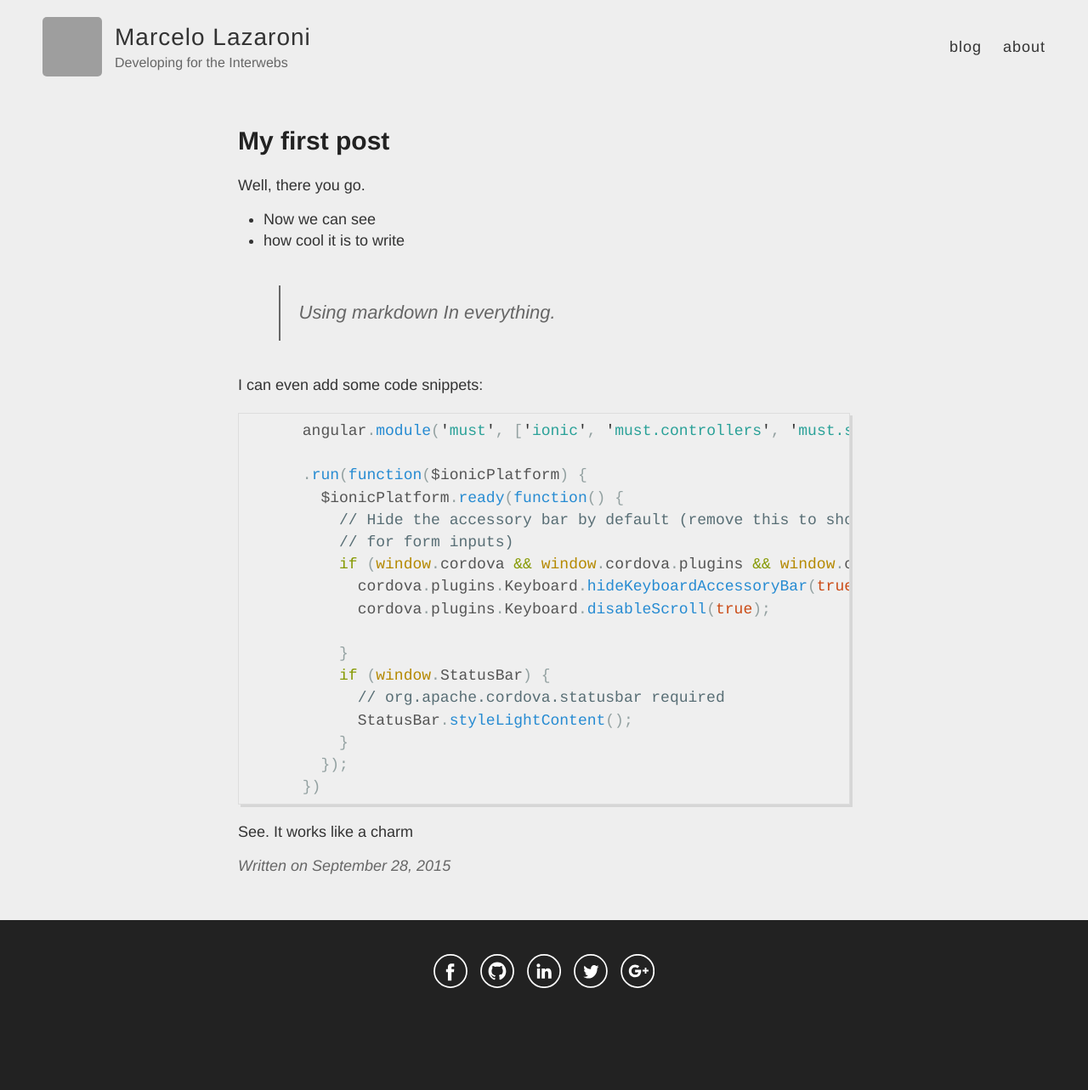
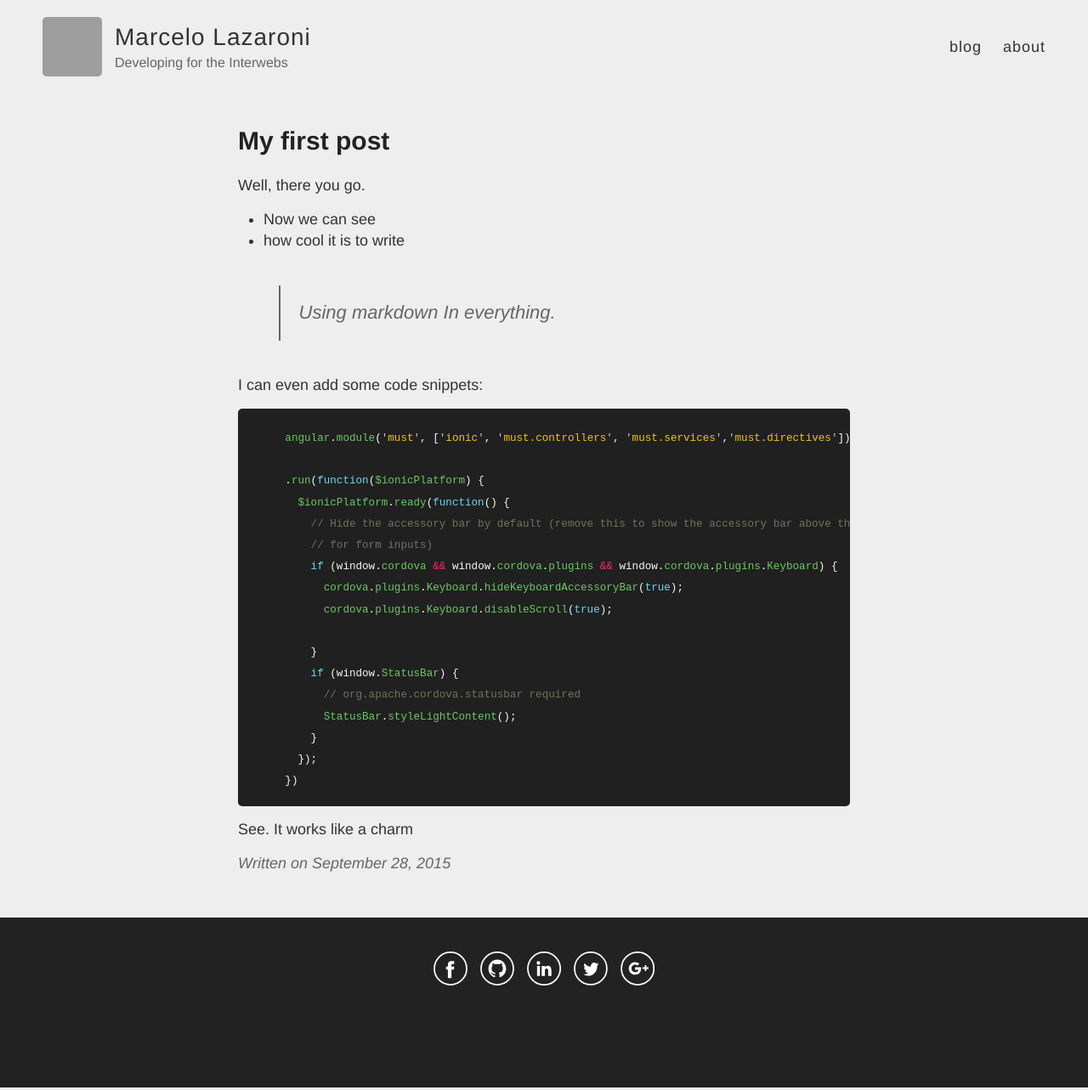
Before and after one commit to lazamar/lazamar.github.io, a Jekyll site: the page built from _posts/2015-09-28-my-first-post.md, in a window 1280 px wide. Shown: the whole page at 85% size. Built offline with Jekyll 4.4.1, drawn with Linux system fonts in a browser that asks for light colours; Markdown is read by kramdown in place of the engine named in the settings; comment, search, counter and statistics services are not loaded; grey boxes are pictures that could not be loaded.

Commit message:
Change hihlighting theme.

```diff
--- a/_sass/_highlights.scss
+++ b/_sass/_highlights.scss
@@ -1,84 +1,85 @@
+
+
+code {
+  font-family: 'Meslo LG S', 'Droid Sans Mono', 'Ubuntu Mono', monospace;
+  font-size: .7em;
+}
 
 .highlight {
-  background-color: #efefef;
-  padding: 7px 7px 7px 10px;
-  border: 1px solid #ddd;
-  -moz-box-shadow: 3px 3px rgba(0,0,0,0.1);
-  -webkit-box-shadow: 3px 3px rgba(0,0,0,0.1);
-  box-shadow: 3px 3px rgba(0,0,0,0.1);
-  margin: 20px 0 20px 0;
-  overflow: scroll;
+  white-space: pre;
+  overflow: auto;
+  word-wrap: normal; /* horizontal scrolling */
+  -moz-border-radius: 5px;
+  -webkit-border-radius: 5px;
+  border-radius: 5px;
+  padding: 20px;
+  padding-left: 10px;
+  background: #202020;
+  color: #C1C2C3;
 }
 
-code {
-  font-family:'Bitstream Vera Sans Mono','Courier', monospace;
-}
 
-.highlight .c { color: #586E75 } /* Comment */
-.highlight .err { color: #93A1A1 } /* Error */
-.highlight .g { color: #93A1A1 } /* Generic */
-.highlight .k { color: #859900 } /* Keyword */
-.highlight .l { color: #93A1A1 } /* Literal */
-.highlight .n { color: #93A1A1 } /* Name */
-.highlight .o { color: #859900 } /* Operator */
-.highlight .x { color: #CB4B16 } /* Other */
-.highlight .p { color: #93A1A1 } /* Punctuation */
-.highlight .cm { color: #586E75 } /* Comment.Multiline */
-.highlight .cp { color: #859900 } /* Comment.Preproc */
-.highlight .c1 { color: #586E75 } /* Comment.Single */
-.highlight .cs { color: #859900 } /* Comment.Special */
-.highlight .gd { color: #2AA198 } /* Generic.Deleted */
-.highlight .ge { color: #93A1A1; font-style: italic } /* Generic.Emph */
-.highlight .gr { color: #DC322F } /* Generic.Error */
-.highlight .gh { color: #CB4B16 } /* Generic.Heading */
-.highlight .gi { color: #859900 } /* Generic.Inserted */
-.highlight .go { color: #93A1A1 } /* Generic.Output */
-.highlight .gp { color: #93A1A1 } /* Generic.Prompt */
-.highlight .gs { color: #93A1A1; font-weight: bold } /* Generic.Strong */
-.highlight .gu { color: #CB4B16 } /* Generic.Subheading */
-.highlight .gt { color: #93A1A1 } /* Generic.Traceback */
-.highlight .kc { color: #CB4B16 } /* Keyword.Constant */
-.highlight .kd { color: #268BD2 } /* Keyword.Declaration */
-.highlight .kn { color: #859900 } /* Keyword.Namespace */
-.highlight .kp { color: #859900 } /* Keyword.Pseudo */
-.highlight .kr { color: #268BD2 } /* Keyword.Reserved */
-.highlight .kt { color: #DC322F } /* Keyword.Type */
-.highlight .ld { color: #93A1A1 } /* Literal.Date */
-.highlight .m { color: #2AA198 } /* Literal.Number */
-.highlight .s { color: #2AA198 } /* Literal.String */
-.highlight .na { color: #93A1A1 } /* Name.Attribute */
-.highlight .nb { color: #B58900 } /* Name.Builtin */
-.highlight .nc { color: #268BD2 } /* Name.Class */
-.highlight .no { color: #CB4B16 } /* Name.Constant */
-.highlight .nd { color: #268BD2 } /* Name.Decorator */
-.highlight .ni { color: #CB4B16 } /* Name.Entity */
-.highlight .ne { color: #CB4B16 } /* Name.Exception */
-.highlight .nf { color: #268BD2 } /* Name.Function */
-.highlight .nl { color: #93A1A1 } /* Name.Label */
-.highlight .nn { color: #93A1A1 } /* Name.Namespace */
-.highlight .nx { color: #555 } /* Name.Other */
-.highlight .py { color: #93A1A1 } /* Name.Property */
-.highlight .nt { color: #268BD2 } /* Name.Tag */
-.highlight .nv { color: #268BD2 } /* Name.Variable */
-.highlight .ow { color: #859900 } /* Operator.Word */
-.highlight .w { color: #93A1A1 } /* Text.Whitespace */
-.highlight .mf { color: #2AA198 } /* Literal.Number.Float */
-.highlight .mh { color: #2AA198 } /* Literal.Number.Hex */
-.highlight .mi { color: #2AA198 } /* Literal.Number.Integer */
-.highlight .mo { color: #2AA198 } /* Literal.Number.Oct */
-.highlight .sb { color: #586E75 } /* Literal.String.Backtick */
-.highlight .sc { color: #2AA198 } /* Literal.String.Char */
-.highlight .sd { color: #93A1A1 } /* Literal.String.Doc */
-.highlight .s2 { color: #2AA198 } /* Literal.String.Double */
-.highlight .se { color: #CB4B16 } /* Literal.String.Escape */
-.highlight .sh { color: #93A1A1 } /* Literal.String.Heredoc */
-.highlight .si { color: #2AA198 } /* Literal.String.Interpol */
-.highlight .sx { color: #2AA198 } /* Literal.String.Other */
-.highlight .sr { color: #DC322F } /* Literal.String.Regex */
-.highlight .s1 { color: #2AA198 } /* Literal.String.Single */
-.highlight .ss { color: #2AA198 } /* Literal.String.Symbol */
-.highlight .bp { color: #268BD2 } /* Name.Builtin.Pseudo */
-.highlight .vc { color: #268BD2 } /* Name.Variable.Class */
-.highlight .vg { color: #268BD2 } /* Name.Variable.Global */
-.highlight .vi { color: #268BD2 } /* Name.Variable.Instance */
-.highlight .il { color: #2AA198 } /* Literal.Number.Integer.Long */
+.highlight .hll { background-color: #202020 }
+.highlight .c { color: #75715e } /* Comment */
+.highlight .err { color: #960050; background-color: #1e0010 } /* Error */
+.highlight .k { color: #66d9ef } /* Keyword */
+.highlight .l { color: #ae81ff } /* Literal */
+.highlight .n { color: #f8f8f2 } /* Name */
+.highlight .o { color: #f92672 } /* Operator */
+.highlight .p { color: #f8f8f2 } /* Punctuation */
+.highlight .cm { color: #75715e } /* Comment.Multiline */
+.highlight .cp { color: #75715e } /* Comment.Preproc */
+.highlight .c1 { color: #75715e } /* Comment.Single */
+.highlight .cs { color: #75715e } /* Comment.Special */
+.highlight .ge { font-style: italic } /* Generic.Emph */
+.highlight .gs { font-weight: bold } /* Generic.Strong */
+.highlight .kc { color: #66d9ef } /* Keyword.Constant */
+.highlight .kd { color: #66d9ef } /* Keyword.Declaration */
+.highlight .kn { color: #f92672 } /* Keyword.Namespace */
+.highlight .kp { color: #66d9ef } /* Keyword.Pseudo */
+.highlight .kr { color: #66d9ef } /* Keyword.Reserved */
+.highlight .kt { color: #66d9ef } /* Keyword.Type */
+.highlight .ld { color: #f1c40f } /* Literal.Date */
+.highlight .m { color: #ae81ff } /* Literal.Number */
+.highlight .s { color: #f1c40f } /* Literal.String */
+.highlight .na { color: #69c95e } /* Name.Attribute */
+.highlight .nb { color: #f8f8f2 } /* Name.Builtin */
+.highlight .nc { color: #69c95e } /* Name.Class */
+.highlight .no { color: #66d9ef } /* Name.Constant */
+.highlight .nd { color: #69c95e } /* Name.Decorator */
+.highlight .ni { color: #f8f8f2 } /* Name.Entity */
+.highlight .ne { color: #69c95e } /* Name.Exception */
+.highlight .nf { color: #69c95e } /* Name.Function */
+.highlight .nl { color: #f8f8f2 } /* Name.Label */
+.highlight .nn { color: #f8f8f2 } /* Name.Namespace */
+.highlight .nx { color: #69c95e } /* Name.Other */
+.highlight .py { color: #f8f8f2 } /* Name.Property */
+.highlight .nt { color: #f92672 } /* Name.Tag */
+.highlight .nv { color: #f8f8f2 } /* Name.Variable */
+.highlight .ow { color: #f92672 } /* Operator.Word */
+.highlight .w { color: #f8f8f2 } /* Text.Whitespace */
+.highlight .mf { color: #ae81ff } /* Literal.Number.Float */
+.highlight .mh { color: #ae81ff } /* Literal.Number.Hex */
+.highlight .mi { color: #ae81ff } /* Literal.Number.Integer */
+.highlight .mo { color: #ae81ff } /* Literal.Number.Oct */
+.highlight .sb { color: #f1c40f } /* Literal.String.Backtick */
+.highlight .sc { color: #f1c40f } /* Literal.String.Char */
+.highlight .sd { color: #f1c40f } /* Literal.String.Doc */
+.highlight .s2 { color: #f1c40f } /* Literal.String.Double */
+.highlight .se { color: #ae81ff } /* Literal.String.Escape */
+.highlight .sh { color: #f1c40f } /* Literal.String.Heredoc */
+.highlight .si { color: #f1c40f } /* Literal.String.Interpol */
+.highlight .sx { color: #f1c40f } /* Literal.String.Other */
+.highlight .sr { color: #f1c40f } /* Literal.String.Regex */
+.highlight .s1 { color: #f1c40f } /* Literal.String.Single */
+.highlight .ss { color: #f1c40f } /* Literal.String.Symbol */
+.highlight .bp { color: #f8f8f2 } /* Name.Builtin.Pseudo */
+.highlight .vc { color: #f8f8f2 } /* Name.Variable.Class */
+.highlight .vg { color: #f8f8f2 } /* Name.Variable.Global */
+.highlight .vi { color: #f8f8f2 } /* Name.Variable.Instance */
+.highlight .il { color: #ae81ff } /* Literal.Number.Integer.Long */
+
+.highlight .gh { } /* Generic Heading & Diff Header */
+.highlight .gu { color: #75715e; } /* Generic.Subheading & Diff Unified/Comment? */
+.highlight .gd { color: #f92672; } /* Generic.Deleted & Diff Deleted */
+.highlight .gi { color: #69c95e; } /* Generic.Inserted & Diff Inserted */
```
